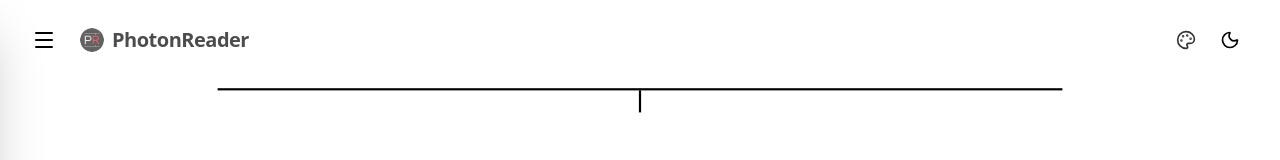
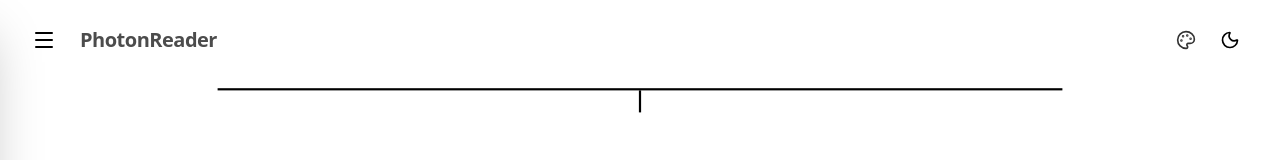
Before and after one commit to KingJamesGOAT/photon-reader, a Next.js app: page / in a window 1280 px wide. Shown: the top 160 px of the page. Built offline with nearby package versions, Linux system fonts and the light colour scheme.

Commit message:
Update metadata in layout.tsx to point to new brand assets

```diff
--- a/src/app/layout.tsx
+++ b/src/app/layout.tsx
@@ -33,25 +33,22 @@ export const metadata: Metadata = {
   authors: [{ name: "PhotonReader Team" }],
   openGraph: {
       title: "PhotonReader | Speed Read Faster",
-      description: "Read documents at lightning speed",
+      description: "Read documents at lightning speed with our privacy-first RSVP reader.",
       type: "website",
       locale: "en_US",
       siteName: "PhotonReader",
-      images: [{ url: "/og-image.png", width: 1200, height: 630, alt: "PhotonReader Preview" }]
+      images: [{ url: "/opengraph-image.jpg", width: 1200, height: 630, alt: "PhotonReader Preview" }]
   },
   twitter: {
       card: "summary_large_image",
       title: "PhotonReader",
-      description: "Read documents at lightning speed",
-      images: ["/og-image.png"],
+      description: "Speed read your documents securely in the browser.",
+      images: ["/opengraph-image.jpg"],
   },
   icons: {
-    icon: [
-      { url: "/favicon.png", type: "image/png" },
-      { url: "/favicon.png", sizes: "32x32", type: "image/png" },
-    ],
-    shortcut: "/favicon.png",
-    apple: "/favicon.png",
+    icon: "/icon.png",
+    shortcut: "/icon.png",
+    apple: "/icon.png",
   },
 };
 
--- a/src/app/page.tsx
+++ b/src/app/page.tsx
@@ -57,7 +57,6 @@ export default function Home() {
             </button>
 
             <button onClick={goHome} className="flex items-center gap-2 opacity-70 hover:opacity-100 transition-opacity">
-                <img src="/favicon.png" alt="PhotonReader" className="w-6 h-6 rounded-full" />
                 <span className="font-bold tracking-tight text-xl">PhotonReader</span>
             </button>
         </div>
--- a/src/components/Sidebar.tsx
+++ b/src/components/Sidebar.tsx
@@ -1,6 +1,6 @@
 import React, { useState } from 'react';
 import { useStore, RecentFile } from '@/store/useStore';
-import { X, FileText, Trash2, Folder as FolderIcon, FolderOpen, ChevronRight, ChevronDown, Plus, Search } from 'lucide-react';
+import { X, FileText, Trash2, Folder as FolderIcon, FolderOpen, ChevronRight, ChevronDown, Plus, BookOpen, Search } from 'lucide-react';
 import { clsx } from 'clsx';
 
 interface SidebarProps {
@@ -111,7 +111,7 @@ export const Sidebar = ({ isOpen, onClose }: SidebarProps) => {
         )}>
             <div className="p-4 flex items-center justify-between border-b border-neutral-200 dark:border-neutral-800">
                 <h2 className="font-semibold text-lg dark:text-white flex items-center gap-2">
-                    <img src="/favicon.png" alt="PhotonReader" className="w-5 h-5 rounded-full" />
+                    <BookOpen size={20} className="text-brand-500" />
                     Library
                 </h2>
                 <button
```
